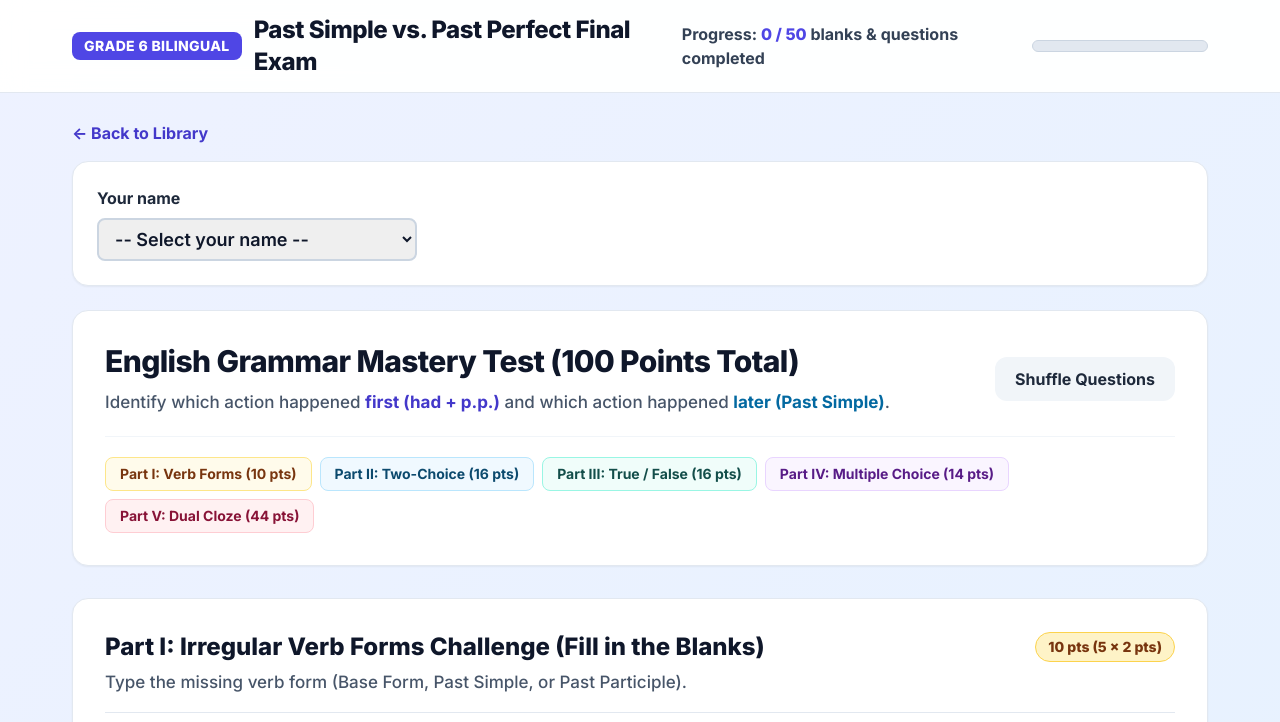
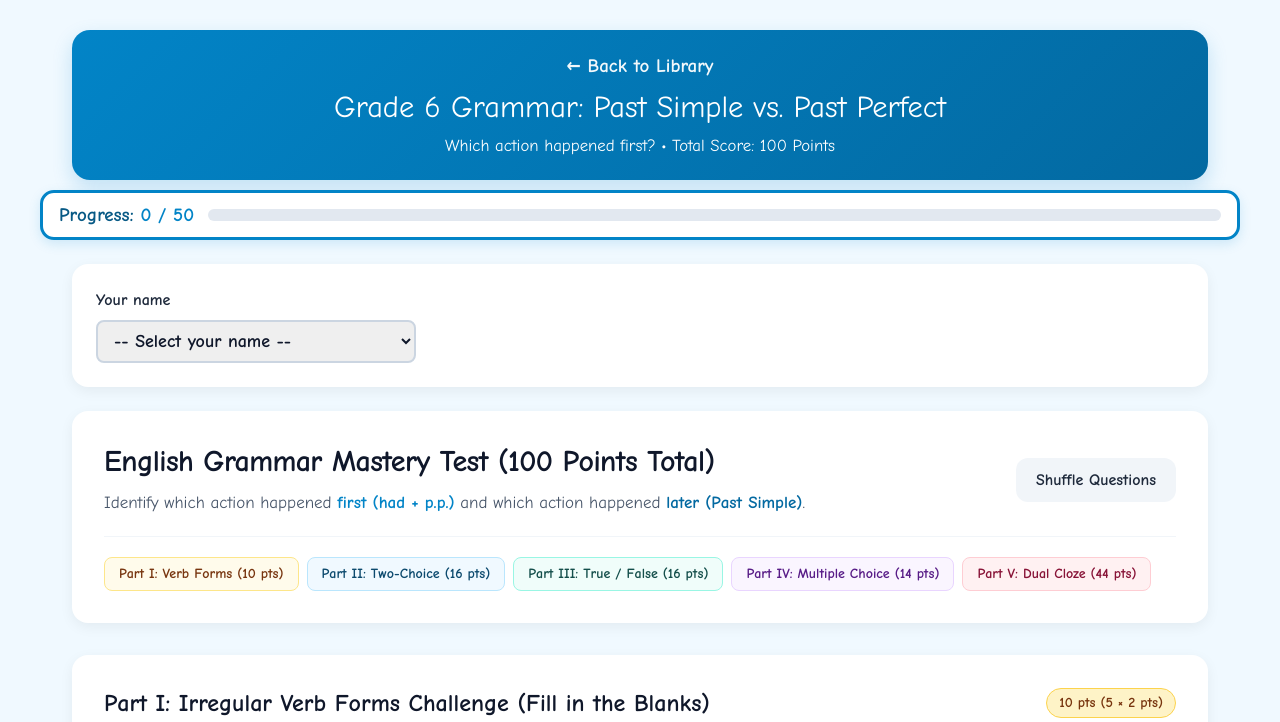
Before and after one commit to JamieCh13-tech/Jamie_Library, a plain HTML site: page grammar_past_simple_vs_past_perfect_1.html in a window 1280 px wide. Shown: the top 722 px of the page. Drawn offline with nearby package versions, Linux system fonts and the light colour scheme.

Commit message:
Add files via upload

```diff
--- a/grammar_past_simple_vs_past_perfect_1.html
+++ b/grammar_past_simple_vs_past_perfect_1.html
@@ -237,39 +237,48 @@
     .animate-pop-in {
       animation: popIn 0.3s cubic-bezier(0.16, 1, 0.3, 1) forwards;
     }
+
+    /* ===== Match the rest of the library (sky-blue, rounded, friendly) ===== */
+    :root{--sky:#0284c7;--sky-d:#0369a1;--sky-l:#e0f2fe}
+    html,body,*{font-family:'Comic Sans MS','Chalkboard SE','Segoe UI',Tahoma,Verdana,sans-serif !important}
+    body{background:#f0f9ff !important;font-size:19px}
+    .hero{background:linear-gradient(135deg,#0284c7,#0369a1);color:#fff;padding:22px 28px;border-radius:18px;box-shadow:0 8px 20px rgba(2,132,199,.2);text-align:center;margin-top:6px}
+    .hero h1{margin:0 0 6px;font-size:1.9rem;line-height:1.25}
+    .hero p{margin:0;font-size:1.05rem}
+    .hero .back-link{display:inline-block;margin-bottom:8px;color:#fff;font-weight:bold;text-decoration:none;opacity:.95}
+    .hero .back-link:hover{text-decoration:underline}
+    .topbar2{max-width:1200px;margin:10px auto 0;display:flex;gap:14px;align-items:center;background:#fff;border:3px solid var(--sky);border-radius:14px;padding:8px 16px;box-shadow:0 4px 12px rgba(2,132,199,.15);font-weight:bold;color:#075985}
+    .topbar2 b{color:var(--sky)}
+    .bar2{flex:1;height:12px;background:#e2e8f0;border-radius:999px;overflow:hidden}
+    .bar2 div{height:100%;background:linear-gradient(90deg,#38bdf8,#0d9488);border-radius:999px;transition:width .25s}
+    section.bg-white,#questions-container section,#intro-banner,#name-card{border-radius:16px !important;border:none !important;box-shadow:0 4px 14px rgba(0,0,0,.06) !important}
+    .text-indigo-600,.text-indigo-700{color:var(--sky) !important}
+    .bg-indigo-600{background:var(--sky) !important}.hover\:bg-indigo-700:hover{background:var(--sky-d) !important}
+    .grammar-input:focus,.tf-select:focus{border-color:var(--sky);box-shadow:0 0 0 3px rgba(2,132,199,.2)}
+    .pill-selected{border-color:#f59e0b !important;background:#fde68a !important;color:#1e293b !important;box-shadow:none !important}
+    .mc-selected{border-color:#f59e0b !important;background:#fde68a !important;color:#1e293b !important;box-shadow:none !important}
+    .pill-btn:hover:not(:disabled),.mc-option:hover:not(:disabled){border-color:var(--sky);background:var(--sky-l)}
   </style>
   <script src="reporter.js"></script>
 </head>
 <body class="pb-20">
 
-  <!-- Sticky Top Progress Bar -->
-  <header class="sticky top-0 z-40 w-full bg-white/95 backdrop-blur-md border-b border-slate-200 shadow-xs">
-    <div class="exam-container !py-3.5 flex flex-col md:flex-row items-center justify-between gap-3">
-      <div class="flex items-center gap-3">
-        <span class="bg-indigo-600 text-white text-sm font-extrabold px-3 py-1 rounded-lg tracking-wide uppercase shrink-0">
-          Grade 6 Bilingual
-        </span>
-        <h1 class="exam-main-title text-slate-900 !text-xl sm:!text-2xl">
-          Past Simple vs. Past Perfect Final Exam
-        </h1>
-      </div>
-
-      <div class="flex items-center gap-3 w-full md:w-auto justify-between md:justify-end">
-        <div class="text-base font-bold text-slate-700">
-          Progress: <span id="progress-text" class="text-indigo-600 font-extrabold">0 / 50</span> blanks &amp; questions completed
-        </div>
-        <div class="w-36 sm:w-44 h-3 bg-slate-200 rounded-full overflow-hidden border border-slate-300 shrink-0">
-          <div id="progress-bar" class="h-full bg-indigo-600 transition-all duration-300 rounded-full" style="width: 0%"></div>
-        </div>
-      </div>
+  <div class="exam-container" style="padding-bottom:0">
+    <div class="hero">
+      <a href="index.html" class="back-link">&larr; Back to Library</a>
+      <h1>Grade 6 Grammar: Past Simple vs. Past Perfect</h1>
+      <p>Which action happened first? &bull; Total Score: 100 Points</p>
+    </div>
+  </div>
+  <header class="sticky top-0 z-40 w-full" style="padding:0 20px">
+    <div class="topbar2">
+      <span>Progress: <b id="progress-text">0 / 50</b></span>
+      <div class="bar2"><div id="progress-bar" style="width:0%"></div></div>
     </div>
   </header>
 
   <!-- Main Centered Content Container -->
   <main class="exam-container">
-
-    <!-- Back to Library -->
-    <a href="library.html#grammar" class="inline-block mb-4 text-base font-bold text-indigo-700 hover:underline">&larr; Back to Library</a>
 
     <!-- Student name -->
     <section id="name-card" class="w-full bg-white rounded-2xl p-5 sm:p-6 shadow-sm border border-slate-200 mb-6">
```
